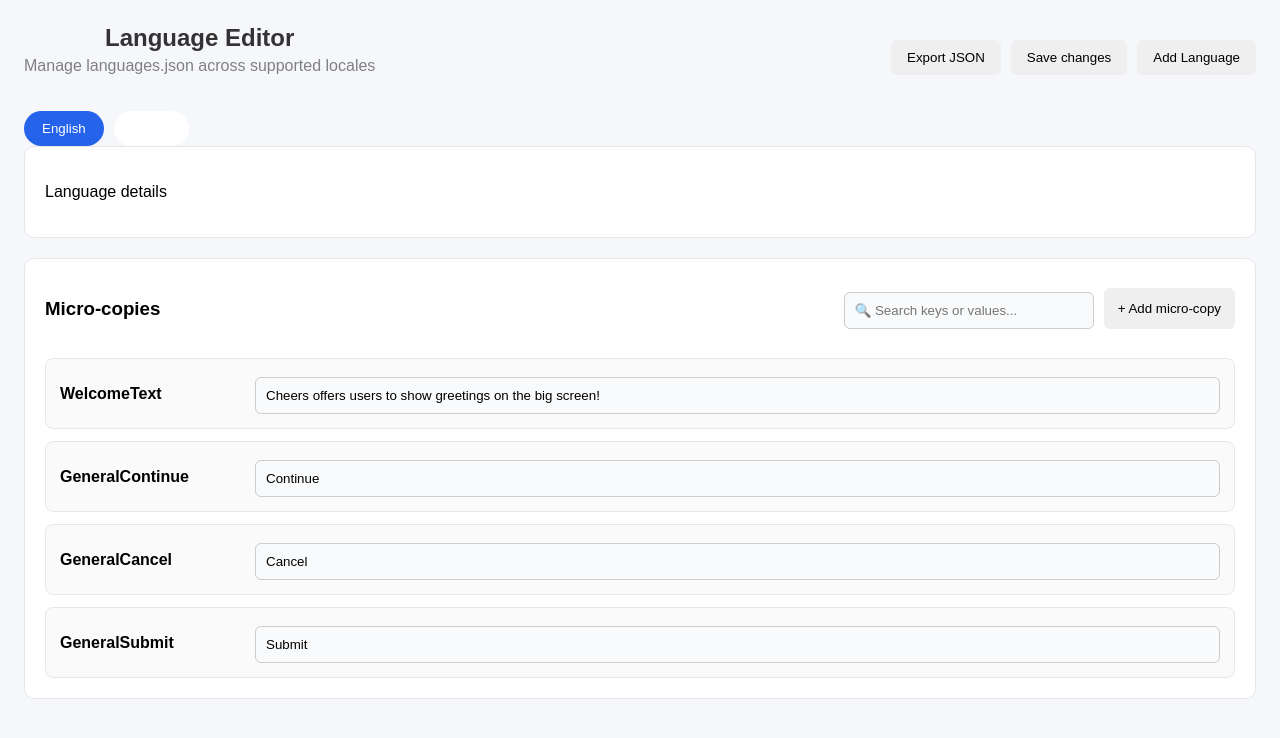
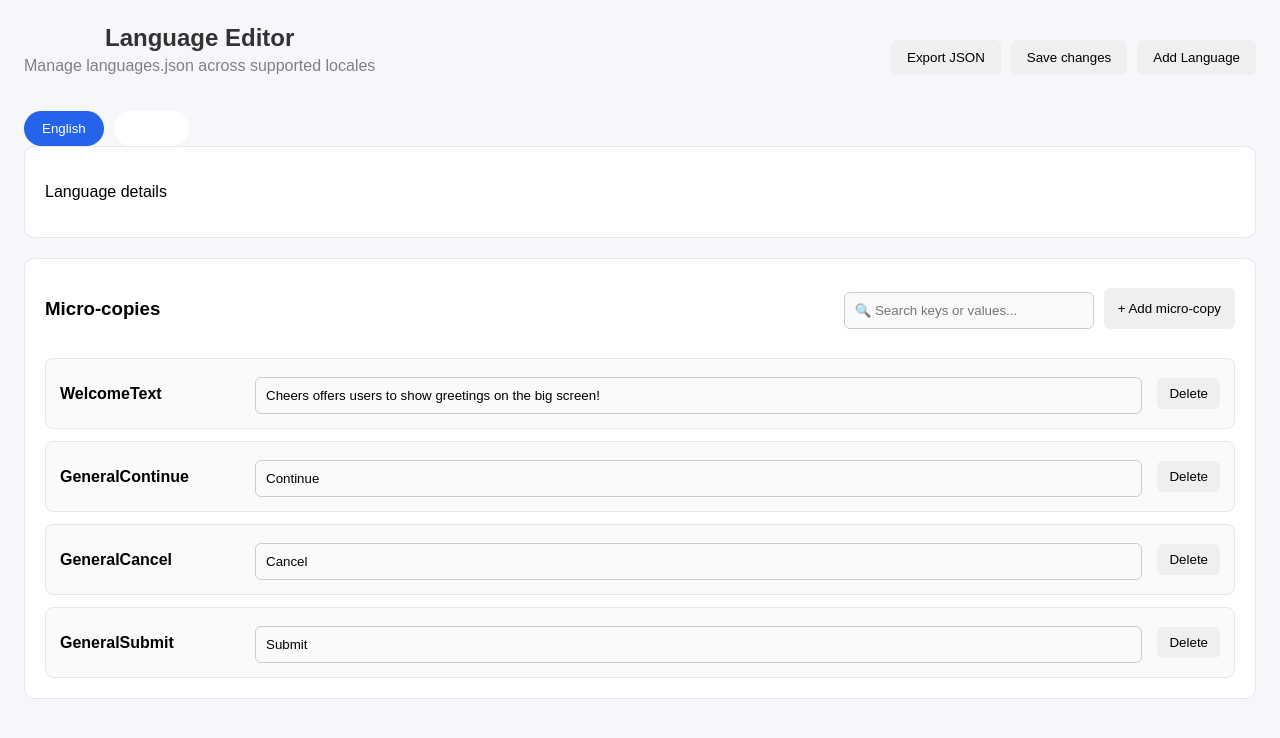
Before and after one commit to Karthiksherlock/sample_react1, a React (Vite) app: page /language in a window 1280 px wide. Shown: the top 738 px of the page. Built offline with nearby package versions, Linux system fonts and the light colour scheme.

Commit message:
search and delete functionality

```diff
--- a/src/pages/LanguagePage.tsx
+++ b/src/pages/LanguagePage.tsx
@@ -46,6 +46,16 @@ function LanguagePage() {
   const languages = Object.keys(languagesData);
 
   const microCopies = languagesData[selectedLanguage]?.micro_copies || {};
+
+  const filteredMicroCopies = Object.entries(microCopies).filter(
+    ([key, value]) => {
+      return (
+        key.toLowerCase().includes(search.toLowerCase()) ||
+        value.toLowerCase().includes(search.toLowerCase())
+      );
+    },
+  );
+
   const handleValueChange = (key: string, value: string) => {
     setLanguagesData((prev) => ({
       ...prev,
@@ -60,6 +70,26 @@ function LanguagePage() {
         },
       },
     }));
+  };
+
+  const handleDeleteKey = (keyToDelete: string) => {
+    setLanguagesData((prev) => {
+      const updatedMicroCopies = {
+        ...prev[selectedLanguage].micro_copies,
+      };
+
+      delete updatedMicroCopies[keyToDelete];
+
+      return {
+        ...prev,
+
+        [selectedLanguage]: {
+          ...prev[selectedLanguage],
+
+          micro_copies: updatedMicroCopies,
+        },
+      };
+    });
   };
 
   return (
@@ -100,14 +130,22 @@ function LanguagePage() {
           </div>
 
           <div className="list">
-            {Object.entries(microCopies).map(([key, value]) => (
+            {filteredMicroCopies.map(([key, value]) => (
               <div key={key} className="micro-item">
                 <div className="micro-key">{key}</div>
+
                 <input
                   className="micro-input"
                   value={value}
                   onChange={(e) => handleValueChange(key, e.target.value)}
                 />
+
+                <button
+                  className="deletebtn"
+                  onClick={() => handleDeleteKey(key)}
+                >
+                  Delete
+                </button>
               </div>
             ))}
           </div>
```
